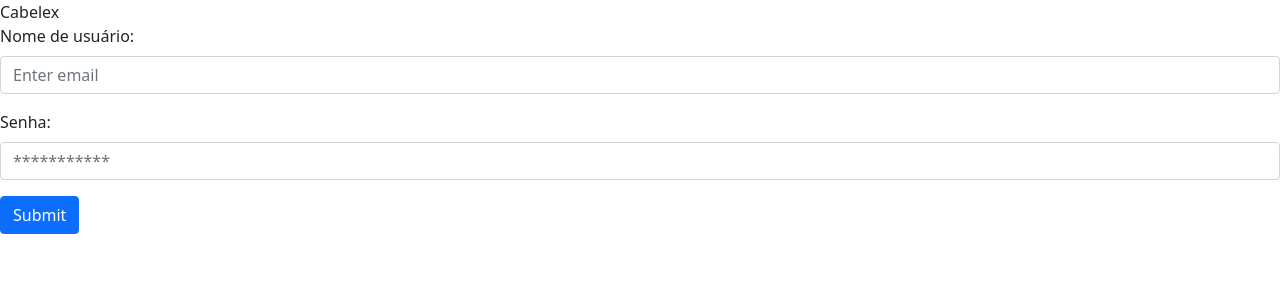
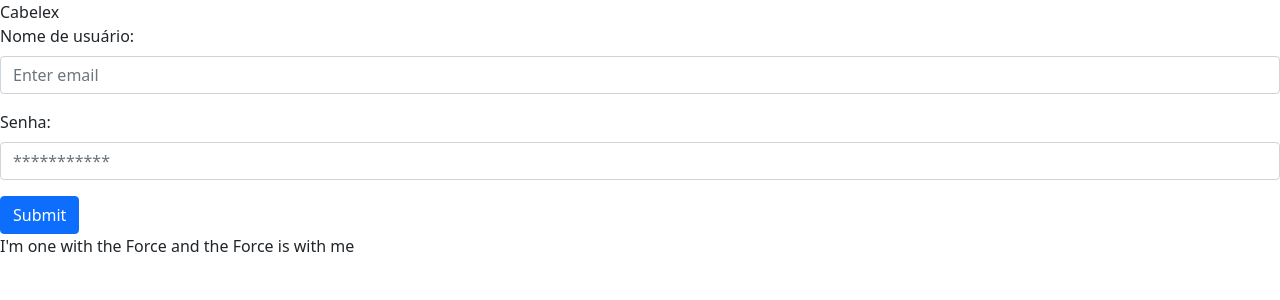
Before and after one commit to ganvector/cabelex, a React (Create React App) app: page / in a window 1280 px wide. Shown: the top 300 px of the page. Built offline with nearby package versions, Linux system fonts and the light colour scheme.

Commit message:
Adicionado easter egg

```diff
--- a/src/App.tsx
+++ b/src/App.tsx
@@ -37,6 +37,7 @@ function App() {
           </main>
         </BrowserRouter>
       </AuthContext.Provider>
+      <div>I'm one with the Force and the Force is with me</div>
     </div>
   );
 }
```
